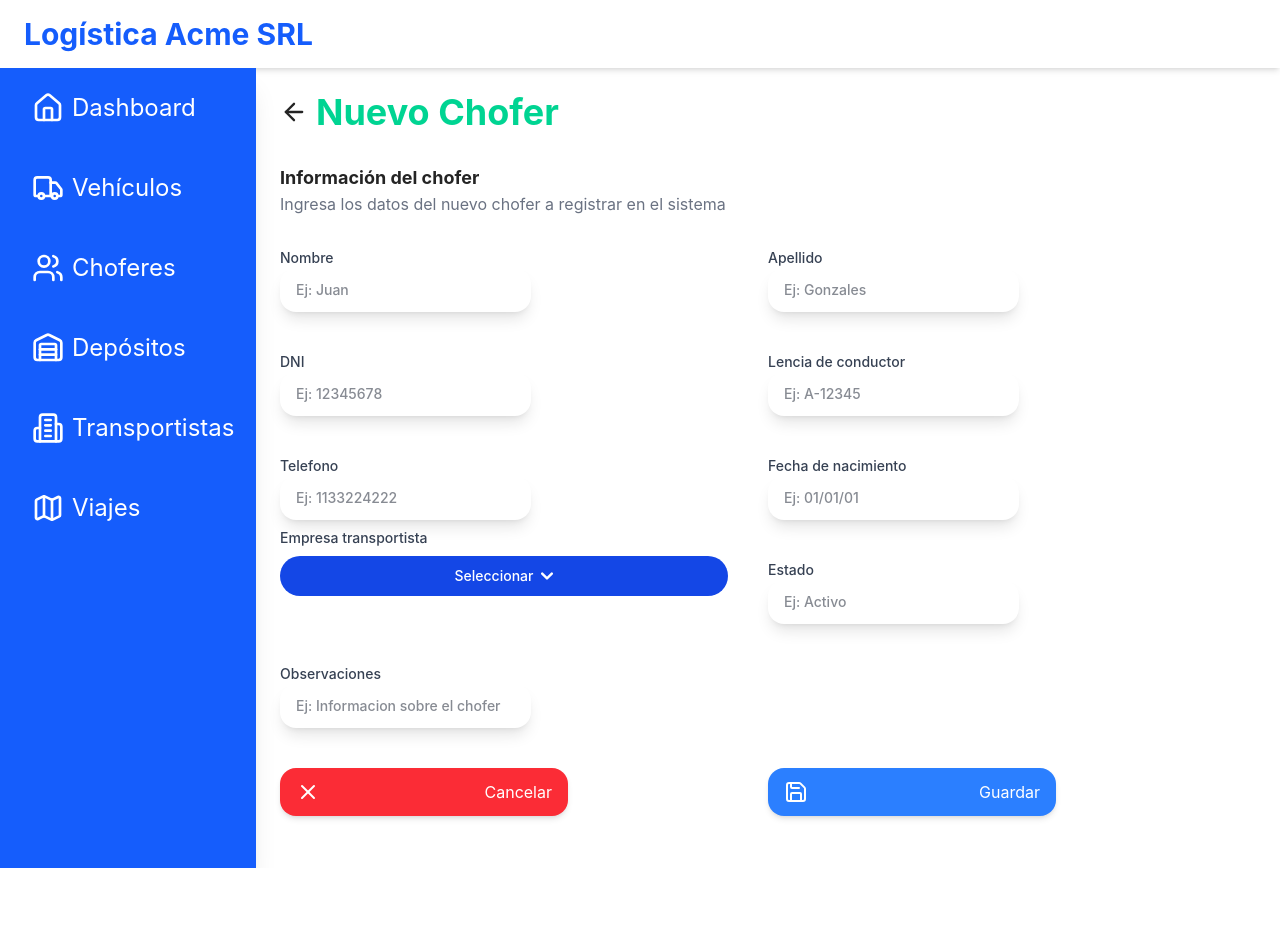
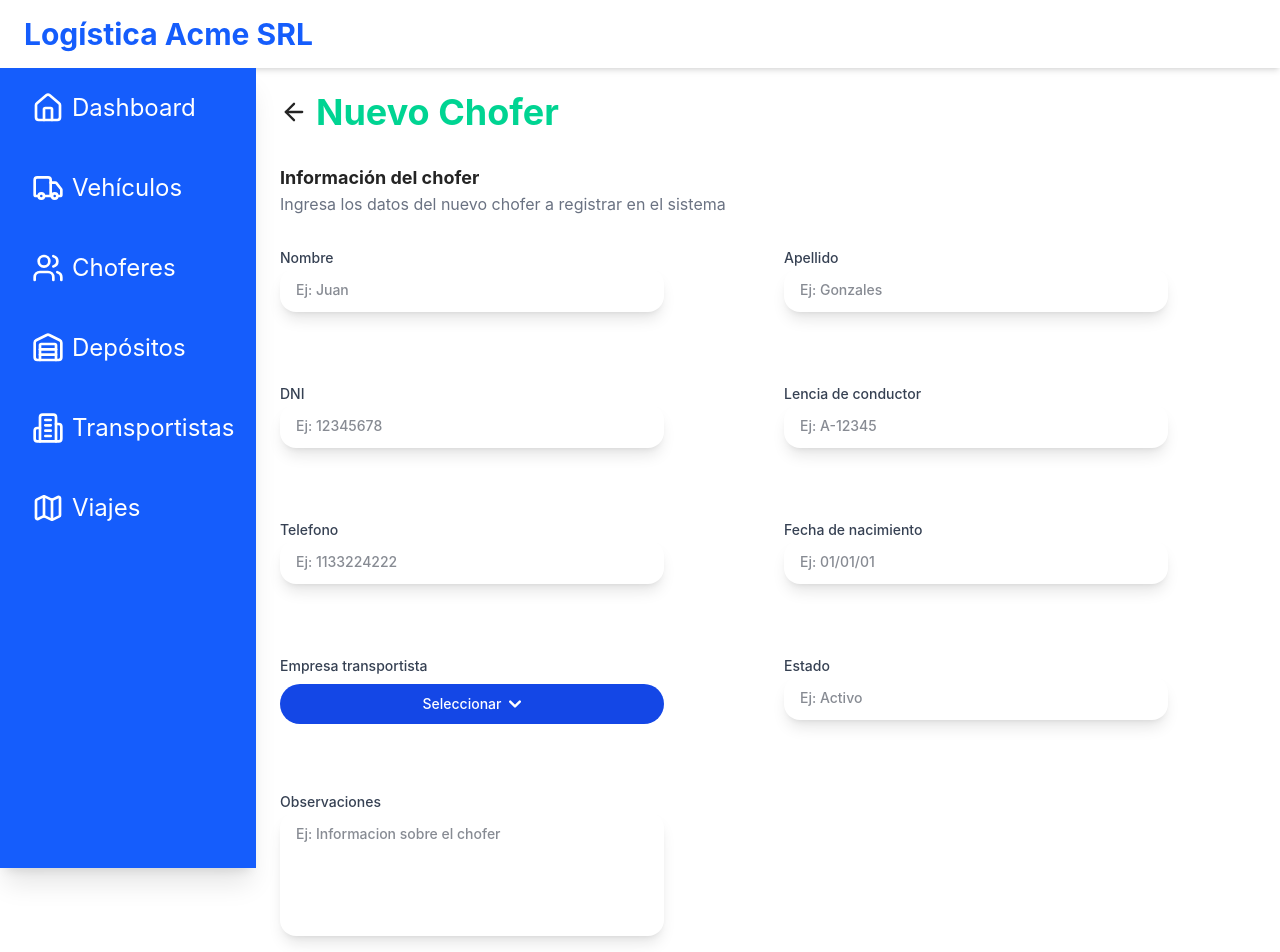
Before and after one commit to DesApp-2025c1-Grupo-5/viajes-frontend, a React (Vite) app: page /nuevoChofer in a window 1280 px wide. Shown: the top 952 px of the page. Before the commit the page ends 868 px from the top, so only its background shows below. Built offline with nearby package versions, Linux system fonts and the light colour scheme.

Commit message:
Se acomodó el layout de todo el formulario para la creación de nuevo chofer. Se agregó el componenete TextArea.

```diff
--- a/src/components/DropDownButton.jsx
+++ b/src/components/DropDownButton.jsx
@@ -2,7 +2,7 @@ const DropdownButton = ({ titulo, buttonText, onClick, className }) => {
   return (
     <div>
       {}
-      <span className="block mb-2 text-sm font-medium text-gray-700">
+      <span className="block mb-2 mt-8 text-sm font-medium text-gray-700">
         {titulo}
       </span>
       {}
@@ -10,8 +10,8 @@ const DropdownButton = ({ titulo, buttonText, onClick, className }) => {
         type="button"
         onClick={onClick}
         className={`
-          max-w-3xs
-          min-w-md
+          max-w-full
+          w-sm
           text-white
           bg-blue-700 hover:bg-blue-800
           focus:ring-4 focus:outline-none focus:ring-blue-300
--- a/src/components/FormButtonCancel.jsx
+++ b/src/components/FormButtonCancel.jsx
@@ -4,7 +4,7 @@ const FormButtonCancel = () => {
   return (
     <button
       onClick={() => alert("Cancelado!")}
-      className="max-w-2xs bg-red-500 text-white rounded-2xl shadow-md px-4 py-3 flex items-center justify-between mt-8"
+      className="w-36 bg-red-500 text-white rounded-2xl shadow-md px-4 py-3 flex justify-between mt-8 hover:bg-red-600"
     >
       <X></X>
       <p>Cancelar</p>
--- a/src/components/FormButtonSave.jsx
+++ b/src/components/FormButtonSave.jsx
@@ -4,7 +4,7 @@ const FormButtonSave = () => {
   return (
     <button
       onClick={() => alert("Guardado!")}
-      className="max-w-2xs bg-blue-500 text-white rounded-2xl shadow-md px-4 py-3 flex items-center justify-between mt-8"
+      className="w-36 bg-blue-500 hover:bg-blue-600 text-white rounded-2xl shadow-md px-4 py-3 flex justify-between mt-8"
     >
       <Save></Save>
       <p>Guardar</p>
--- a/src/components/Input.jsx
+++ b/src/components/Input.jsx
@@ -1,14 +1,14 @@
 const Input = (props) => {
   return (
     <>
-      <div className="block mb-2 text-sm font-medium text-gray-700 mt-8 ">
+      <div className="mb-2 text-sm font-medium text-gray-700 mt-8 ">
         <label htmlFor={props.id}>{props.title}</label>
         <input
           required
           placeholder={props.placeholder}
           id={props.id}
           type="text"
-          className="max-w-3xl bg-white rounded-2xl shadow-lg px-4 py-3 flex items-center justify-between text-gray-900"
+          className="w-full max-w-sm bg-white rounded-2xl shadow-lg px-4 py-3 flex items-center justify-between text-gray-900"
         />
       </div>
     </>
--- /dev/null
+++ b/src/components/TextArea.jsx
@@ -0,0 +1,18 @@
+const TextArea = (props) => {
+  return (
+    <>
+      <div className="mb-2 text-sm font-medium text-gray-700 mt-8 ">
+        <label htmlFor={props.id}>{props.title}</label>
+        <textarea
+          className="w-full max-w-sm bg-white rounded-2xl shadow-lg px-4 py-3 flex items-center justify-between text-gray-900 resize-none border-none"
+          placeholder={props.placeholder}
+          id={props.id}
+          rows={5}
+          cols={40}
+        ></textarea>
+      </div>
+    </>
+  );
+};
+
+export default TextArea;
--- a/src/pages/nuevoPages/NuevoChoferPage.jsx
+++ b/src/pages/nuevoPages/NuevoChoferPage.jsx
@@ -7,6 +7,7 @@ import Input from "../../components/Input";
 import DropdownButton from "../../components/DropDownButton";
 import FormButtonSave from "../../components/FormButtonSave";
 import FormButtonCancel from "../../components/FormButtonCancel";
+import TextArea from "../../components/TextArea";
 
 const NuevoChoferPage = () => {
   return (
@@ -24,8 +25,12 @@ const NuevoChoferPage = () => {
             title="Información del chofer"
             description="Ingresa los datos del nuevo chofer a registrar en el sistema"
           ></TableTitle>
-          <div className="grid grid-cols-2">
-            <Input placeholder="Ej: Juan" title="Nombre" id="idNombre"></Input>
+          <div className="grid grid-cols-2 gap-8 max-w-5xl">
+            <Input
+              placeholder="Ej: Juan"
+              title="Nombre"
+              id="idNombre"
+            ></Input>
             <Input
               placeholder="Ej: Gonzales"
               title="Apellido"
@@ -53,15 +58,17 @@ const NuevoChoferPage = () => {
               title="Estado"
               id="idEstado"
             ></Input>
-            <Input
+            <TextArea
               placeholder="Ej: Informacion sobre el chofer"
               title="Observaciones"
               id="idObservaciones"
-            ></Input>
-          </div>
-          <div className="grid grid-cols-2">
-            <FormButtonCancel></FormButtonCancel>
-            <FormButtonSave></FormButtonSave>
+            ></TextArea>
+            <div></div>
+            <div></div>
+            <div className="flex justify-end w-full gap-8">
+              <FormButtonCancel></FormButtonCancel>
+              <FormButtonSave></FormButtonSave>
+            </div>
           </div>
         </div>
       </div>
```
